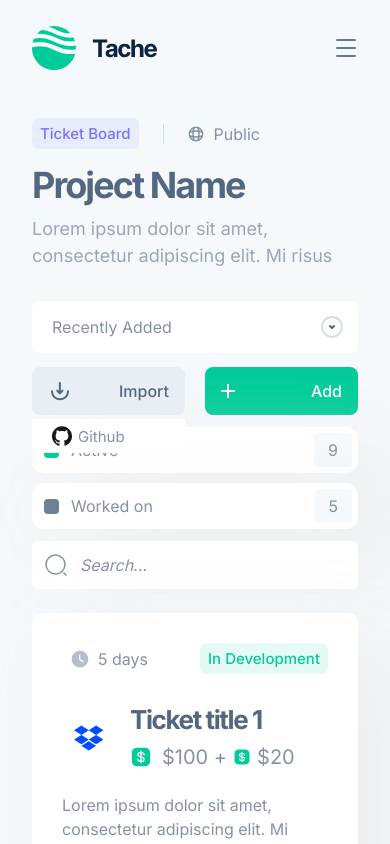
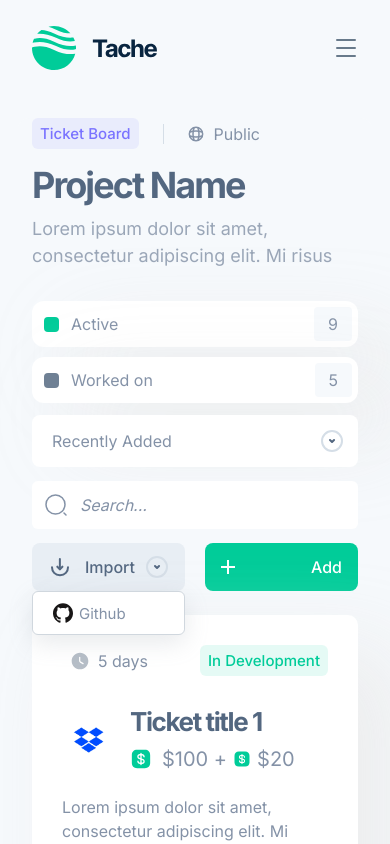
Before and after one commit to tayyabferozi/tache, a React (Create React App) app: page /project-tickets in a window 390 px wide. Both pictures are taken after a click on the button "Import". Shown: the top 844 px of the page. Built offline with nearby package versions, Linux system fonts and the light colour scheme.

Commit message:
revisions 10/11/2022

```diff
--- a/src/components/Button/Button.scss
+++ b/src/components/Button/Button.scss
@@ -29,6 +29,12 @@
   .btn-text {
     font-size: 16px;
     font-weight: 500;
+
+    &.with-icon-2 {
+      display: flex;
+      gap: 10px;
+      align-items: center;
+    }
   }
 
   &.btn-grey {
--- a/src/components/Dropdown/Dropdown.jsx
+++ b/src/components/Dropdown/Dropdown.jsx
@@ -1,22 +1,29 @@
 import React, { useRef, useEffect, useState } from "react";
 import $ from "jquery";
+import clsx from "clsx";
 
 import useOnClickOutside from "../../hooks/useOnClickOutside";
 
 import "./Dropdown.scss";
 
-const Dropdown = ({ defaultValue, options, onChoose, children }) => {
+const Dropdown = ({
+  withCheckmarks,
+  defaultValue,
+  options,
+  onChoose,
+  children,
+}) => {
   const dropdownRef = useRef();
   const menuRef = useRef();
 
   const [value, setValue] = useState("");
 
   const closeDrawer = () => {
-    $(menuRef.current).slideUp();
+    $(menuRef.current).slideUp({ duration: 200 });
   };
 
   const toggleDrawer = () => {
-    $(menuRef.current).slideToggle();
+    $(menuRef.current).slideToggle({ duration: 200 });
   };
 
   const chooseOptionHandler = (text) => {
@@ -49,12 +56,18 @@ const Dropdown = ({ defaultValue, options, onChoose, children }) => {
       ) : (
         <div onClick={toggleDrawer}>{children}</div>
       )}
-      <div className="dropdown-big__options" ref={menuRef}>
+      <div
+        className={clsx(
+          "dropdown-big__options",
+          withCheckmarks && "with-checkmarks"
+        )}
+        ref={menuRef}
+      >
         {options?.map((el, idx) => {
           const { img, label } = el;
           return (
             <div
-              className="option"
+              className={clsx("option", label === value && "active")}
               key={"dropdown-option-" + label + idx}
               onClick={() => chooseOptionHandler(label)}
             >
--- a/src/components/Dropdown/Dropdown.scss
+++ b/src/components/Dropdown/Dropdown.scss
@@ -20,7 +20,12 @@
     border-radius: 0 0 4px 4px;
     display: none;
     padding: 4px 0;
-    z-index: 1;
+    border: 1px solid $color23;
+    box-shadow: 0 8px 24px rgba(140, 149, 159, 0.2);
+    background-color: #fff;
+    z-index: 2;
+    border-radius: 6px;
+    overflow: hidden;
     // box-shadow: 0 8px 24px rgb(140 149 159 / 20%);
 
     .option {
@@ -31,8 +36,13 @@
       display: flex;
       align-items: center;
       gap: 6px;
+      position: relative;
 
       @include transitioned;
+
+      &:not(:last-child) {
+        border-bottom: 1px solid $color23;
+      }
 
       &:hover {
         background-color: $color24;
@@ -42,5 +52,25 @@
         width: 20px;
       }
     }
+
+    &.with-checkmarks {
+      .option {
+        padding-left: 40px;
+
+        &.active {
+          &::after {
+            content: url("../../assets/vectors/tick.svg");
+            position: absolute;
+            top: 50%;
+            transform: translateY(-50%);
+            width: 20px;
+            width: 16px;
+            left: 12px;
+            filter: invert(37%) sepia(2%) saturate(5729%) hue-rotate(181deg)
+              brightness(97%) contrast(87%);
+          }
+        }
+      }
+    }
   }
 }
--- a/src/pages/ProjectTickets/MainHead/MainHead.jsx
+++ b/src/pages/ProjectTickets/MainHead/MainHead.jsx
@@ -15,10 +15,10 @@ const filterOptions = [
     label: "Awaiting Contributor",
   },
   {
-    label: "Recently added",
+    label: "Recently Added",
   },
   {
-    label: "Oldest added",
+    label: "Oldest Added",
   },
   {
     label: "Alphabetical",
@@ -61,12 +61,21 @@ const MainHead = ({ searchState, setSearchState, setFilterState, data }) => {
         <div className="main-head-item__right">
           <div className="buttons">
             <Dropdown
+              withCheckmarks
               defaultValue="Recently Added"
               options={filterOptions}
               onChoose={filterChangeHandler}
             />
+            <div className="d-sm-none">
+              <SearchWrap
+                noMt
+                searchState={searchState}
+                setSearchState={setSearchState}
+              />
+            </div>
             <Dropdown options={importOptions}>
               <Button
+                textClassName="with-icon-2"
                 grey
                 icon={{
                   className: "me-2",
@@ -75,6 +84,12 @@ const MainHead = ({ searchState, setSearchState, setFilterState, data }) => {
                 }}
               >
                 Import
+                <img
+                  className="icon-2"
+                  src="/assets/vectors/icons/dropdown.svg"
+                  alt="dropdown"
+                  title="dropdown"
+                />
               </Button>
             </Dropdown>
             <Button
--- a/src/pages/ProjectTickets/MainHead/MainHead.scss
+++ b/src/pages/ProjectTickets/MainHead/MainHead.scss
@@ -8,6 +8,10 @@
     flex-wrap: wrap;
     align-items: flex-end;
 
+    @media screen and (max-width: 767px) {
+      gap: 20px;
+    }
+
     @media screen and (max-width: 575px) {
       flex-direction: column;
       gap: 12px;
@@ -15,6 +19,16 @@
 
     & > * {
       width: calc(50% - 18px);
+
+      @media screen and (max-width: 767px) and (min-width: 576px) {
+        &.main-head-item__left {
+          width: calc(50% - 10px - 36px);
+        }
+
+        &.main-head-item__right {
+          width: calc(50% - 10px + 36px);
+        }
+      }
 
       @media screen and (max-width: 575px) {
         width: 100%;
@@ -24,15 +38,16 @@
         }
 
         &:nth-child(2) {
-          order: 3;
+          order: 2;
         }
 
         &:nth-child(3) {
-          order: 4;
+          display: none;
+          //   order: 4;
         }
 
         &:nth-child(4) {
-          order: 2;
+          order: 3;
         }
       }
     }
@@ -75,18 +90,22 @@
                 }
               }
 
-              &:nth-child(2),
-              &:nth-child(3) {
+              &:nth-child(2) {
+                width: 100%;
+              }
+
+              &:nth-child(3),
+              &:nth-child(4) {
                 width: calc(50% - 10px);
 
-                &:nth-child(2) {
+                &:nth-child(3) {
                   .btn {
                     width: 100%;
                     justify-content: space-between;
                   }
                 }
 
-                &:nth-child(3).btn {
+                &:nth-child(4).btn {
                   justify-content: space-between;
                 }
               }
@@ -100,8 +119,12 @@
       }
     }
 
-    @media screen and (max-width: 991px) {
-      .search-wrap .input {
+    .search-wrap .input {
+      @media screen and (max-width: 1023px) {
+        min-width: 340px;
+      }
+
+      @media screen and (max-width: 991px) {
         min-width: unset;
       }
     }
```
Also changed, not shown: src/assets/vectors/tick.svg (added).
